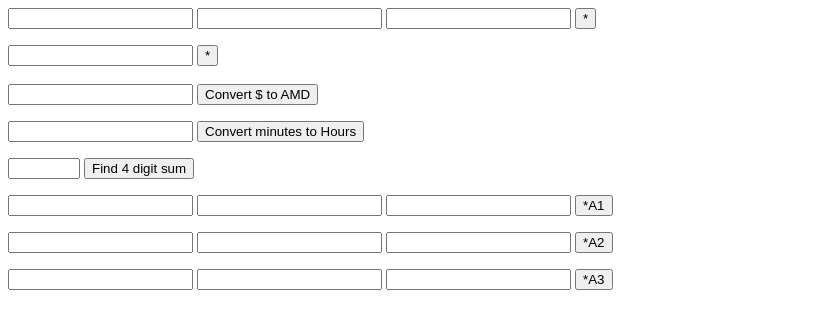
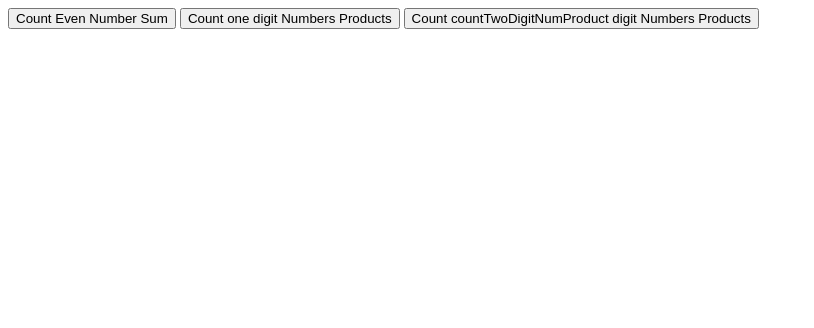
Before and after one commit to kima2017/homewornew-, a plain HTML site: page index.html in a window 1280 px wide. Shown: the whole page, without its empty margins (0-814 px from the left). Drawn offline with Linux system fonts and the light colour scheme.

Commit message:
Add files via upload

```diff
--- a/index.html
+++ b/index.html
@@ -1,76 +1,14 @@
 <!DOCTYPE html>
-<html>
+<html lang="en">
 <head>
-	<title></title>
-
+    <meta charset="UTF-8">
+    <meta name="viewport" content="width=device-width, initial-scale=1.0">
+    <title>Document</title>
 </head>
 <body>
-
-<!-- <input type="number" id="tiv1">
-<input type="number" id="tiv2">
-<button onclick="gumar()"> + </button>
-<button onclick="bazmapat()"> * </button>
-<p id="p"></p>
- -->
-
-<input type="number" id="tiv1">
-<input type="number" id="tiv2">
-<input type="number" id="tiv3">
-<button onclick="maximum()"> * </button>
-<p id="p"></p>
-
-
-<!-- 1 -->
-
-<input type="text" id="anun">
-<button onclick="getName()"> * </button>
-<br>
-<br>
-
-<!-- 2 -->
-<input type="number" id="dolar">
-<button onclick="convertDram()"> Convert $ to AMD  </button>
-<p id="p1"></p>
-
-<!--  3 -->
-
-<input type="number" id="minutes">
-<button onclick="getHour()"> Convert minutes to Hours  </button>
-<p id="p2"></p>
-
-<!--  4 -->
-
-<input type="number" min="1000" max="9999" id="qaranish">
-<button onclick="getSum()"> Find 4 digit sum  </button>
-<p id="p6"></p>
-
-
-<!--  1 -->
-
-<input type="number" id="number1">
-<input type="number" id="number2">
-<input type="number" id="number3">
-<button onclick="equalTo4()"> *A1 </button>
-<p id="p3"></p>
-
-
-<!--  2 -->
-
-<input type="number" id="numb1">
-<input type="number" id="numb2">
-<input type="number" id="numb3">
-<button onclick="equalTo2()"> *A2 </button>
-<p id="p4"> </p>
-
-<!--  3 -->
-
-<input type="number" id="numb11">
-<input type="number" id="numb22">
-<input type="number" id="numb33">
-<button onclick="equal()"> *A3 </button>
-<p id="p5"> </p>
-
-
+<button onclick="countEvenNumSum()"> Count Even Number Sum</button>
+<button onclick="countOneDigitNumProduct()"> Count one digit Numbers Products</button>
+<button onclick="countTwoDigitNumProduct()"> Count countTwoDigitNumProduct digit Numbers Products</button>
 <script src="javascript.js"></script>
 </body>
 </html>
--- a/javascript.js
+++ b/javascript.js
@@ -1,126 +1,43 @@
-const log = console.log
+/*1. կոճակի քլիկի ժամանակ կհաշվվի և մեր պատուհանի մեջ կտպվի բոլոր երկնիշ զույգ թվերի գումարը։
+*/
 
-function gumar() {
-	let num1 = document.getElementById("tiv1").value;
-	let num2 = document.getElementById("tiv2").value;
-	let result = Number(num2) + Number(num1);
-	document.getElementById("p").innerHTML = `${num1} ev ${num2} tveri gumary havasar e ${result}`;
-
+let gumar = 0;
+function countEvenNumSum() {
+for (let i = 10; i <=99; i++) {
+    if(i%2===0) {
+      gumar = gumar + i;
+    }
+}
+document.write(gumar);
 }
 
-function bazmapat() {
-	let text = "";
-	let num1 = document.getElementById("tiv1").value;
-	let num2 = document.getElementById("tiv2").value;
-	if(num1>0 && num2>0) {
-		let result2 = Number(num2) * Number(num1);
-		 text = `Meqenayi ancac heravorutyuny haavsar e ${result2}`;
-	} else {
-		text = "sxal arjeqi mutqagrum";
-	}
-	document.getElementById("p").innerHTML = text;
+
+/*	2. կոճակի քլիկի ժամանակ կհաշվվի և մեր պատուհանի մեջ կտպվի բոլոր միանիշ թվերի արտադրյալը։
+*/
+
+let product = 1;
+function countOneDigitNumProduct() {
+for (let i = 1; i <=9; i++) {
+      product = product * i;
+}
+document.write(product);
 }
 
-function maximum() {
-	let max = 0;
-	let num1 = Number(document.getElementById("tiv1").value);
-	let num2 = Number(document.getElementById("tiv2").value);
-	let num3 = Number(document.getElementById("tiv3").value);
-	if(num1>num2 && num1>num3) {
-		max = num1;
-	} else if(num2>num3){
-		max = num2;
-	} else {
-		max = num3;
-	}
-	document.getElementById("p").innerHTML = max;
+/*3. կոճակի քլիկի ժամանակ մեր պատուհանի մեջ կտպվեն բոլոր երկնիշ թվերը, և՝ եթե տվյալ թիվը առանց մնացորդի
+բաժանվում է 3 -ի ապա նրա դիմաց կգրվի "A", եթե տվյալ թիվը առանց մնացորդի բաժանվում է 5 -ի ապա նրա
+դիմաց կգրվի B, իսկ եթե  թիվը բաժանվում է և 5 -ի և 3 -ի ապա նրա դիմաց կգրվի AB: */
+
+function countTwoDigitNumProduct() {
+for (let i = 10; i <=99; i++) {
+    document.write(i + "<br>");
+    if(i%3===0) {
+        document.write(i + " " + "A" + "<br>");
+    }
+    if(i%5===0) {
+        document.write(i + " " + "B" + "<br>");
+    }
+    if(i%5===0 && i%3===0) {
+        document.write(i + " " + "AB" + "<br>");
+    }
 }
-
-/*1. Ինփութում մուտքագրել անուն։ , կոճակի քլիկի ժամանակ մեր պատուհանի մեջ կգրվի "Hello /անուն/"։ */
-
-function getName() {
-	let myName = document.getElementById("anun").value;
-	alert("Hello" + " "  + myName);
 }
-
-/*
-	2.Ինփութ դաշտում մուտքագրել թիվ (դոլլար)։ , կոճակի քլիկի ժամանակ կհաշվվի, թե մուտքագրված դոլլարը որքան դրամ արժե։
-
-*/
-
-function convertDram() {
-	let dramValue = 0;
-	let dollarValue = document.getElementById("dolar").value;
-	let result1 = dollarValue * 480;
-	dramValue = `Poxarjeqy klini ${result1}`;
-	document.getElementById("p1").innerHTML = dramValue;
-}
-
-/*
-
-	3.Ինփութ դաշտում մուտքագրել թիվ (րոպեների քանակ)։ , կոճակի քլիկի ժամանակ կհաշվվի, թե քանի ժամ է և քանի րոպե է կազմում մուտքագրված րոպեները։ */
-
-	function getHour() {
-		let hourValue = 0;
-		let minuteValue = document.getElementById("minutes").value;
-		let result2 = Math.round(minuteValue / 60);
-		let result3 = minuteValue%60;
-		hourValue = ` ${minuteValue} ropen klini ${result2} jam ev ${result3} rope`;
-		document.getElementById("p2").innerHTML = hourValue;
-	}
-
-/*
-	4.Ինփութ դաշտում մուտքագրել քառանիշ թիվ։ , կոճակի քլիկի ժամանակ կհաշվվի մուտքագրված թվի թվանշանների գումարը։
-
-*/
-function getSum() {
-	let sum = 0;
-	let n =  document.getElementById("qaranish").value;
-	sum = Math.floor(n/1000) + Math.floor((n%1000)/100) + Math.floor(((n%1000)%100)/10) + Math.floor(((n%1000)%100)%10);
-	document.getElementById("p6").innerHTML = sum;
-}
-
-/*1.Ունենք 3input: A1 կոճակի քլիկի ժամանակ կստուգվի, եթե բոլոր 3 թվերն էլ հավասար են 4 -ի, ապա կարտածվի “այո”, հակառակ դեպքում “ոչ”  */
-
-function equalTo4() {
-	let result5;
-	let number1 = Number(document.getElementById("number1").value);
-	let number2 = Number(document.getElementById("number2").value);
-	let number3 = Number(document.getElementById("number3").value);
-	if(number1 ===4 && number2 === 4 && number3===4) {
-		result5 = "Ayo";
-	} else {
-		result5 = "Voch";
-	}
-	document.getElementById("p3").innerHTML = result5;
-}
-
-/*2.Ունենք 3input: A2 կոճակի քլիկի ժամանակ կտպվի “այո” եթե մուտքագրված թվերից գոնե մեկը հավասար է 1 -ի և “ոչ” հակառակ դեպքում */
-
-function equalTo2() {
-	let result6;
-	let numb11 = Number(document.getElementById("numb1").value);
-	let numb22 = Number(document.getElementById("numb2").value);
-	let numb33 = Number(document.getElementById("numb3").value);
-	if(numb11===2 || numb22 === 2 || numb33===2) {
-		result6 = "Ayo";
-	} else {
-		result6 = "Voch";
-	}
-	document.getElementById("p4").innerHTML = result6;
-}
-
-/*3.Ունենք 3input: A3 - կոճակի քլիկի ժամանակ կտպվի “այո”, եթե այդ թվերի մեջ կան իրար հավասար թվեր, և “ոչ”՝ հակառակ դեպքում  */
-
-function equal() {
-	let result7;
-	let numb111 = Number(document.getElementById("numb11").value);
-	let numb222 = Number(document.getElementById("numb22").value);
-	let numb333 = Number(document.getElementById("numb33").value);
-	if(numb111===numb222 || numb222 === numb333 || numb333===numb111) {
-		result7 = "Ayo";
-	} else {
-		result7 = "Voch";
-	}
-	document.getElementById("p5").innerHTML = result7;
-}
```
